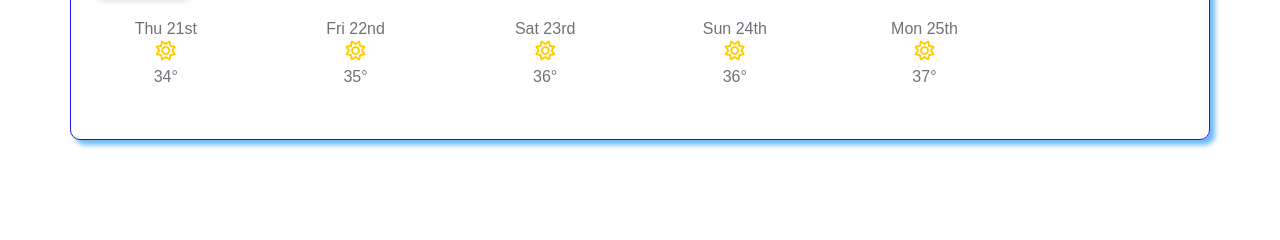
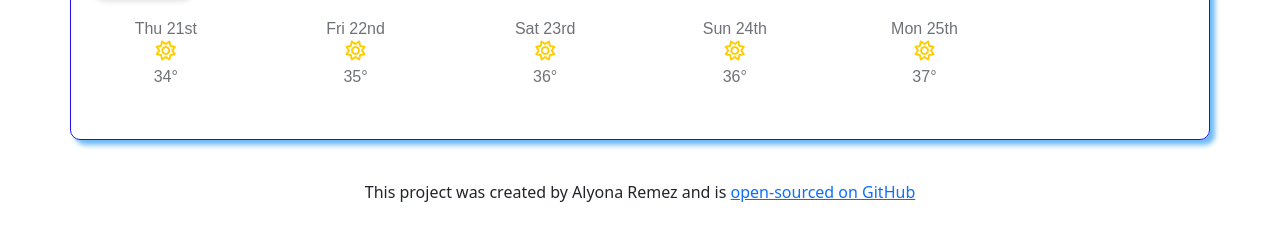
Before and after one commit to alena-remez/my-first-weather-app, a plain HTML site: page index.html in a window 1280 px wide. Shown: the part 436-676 px from the top of the page. Drawn offline with nearby package versions, Linux system fonts and the light colour scheme.

Commit message:
Added footer with GitHub link

```diff
--- a/index.html
+++ b/index.html
@@ -104,6 +104,9 @@
         </div>
       </div>
     </div>
+    <footer>
+      This project was created by Alyona Remez and is <a class="github-footer" target="_blank" href="https://github.com/alena-remez/my-first-weather-app">open-sourced on GitHub</a>
+    </footer>
     <script src="src/javascript.js"></script>
   </body>
 </html>
--- a/src/styles.css
+++ b/src/styles.css
@@ -52,6 +52,9 @@ button:hover {
 .degrees-today {
   color: #47494f;
   position: relative;
+}
+footer {
+  text-align: center;
 }
 .page {
   border: 1px solid #1f10ef;
```
